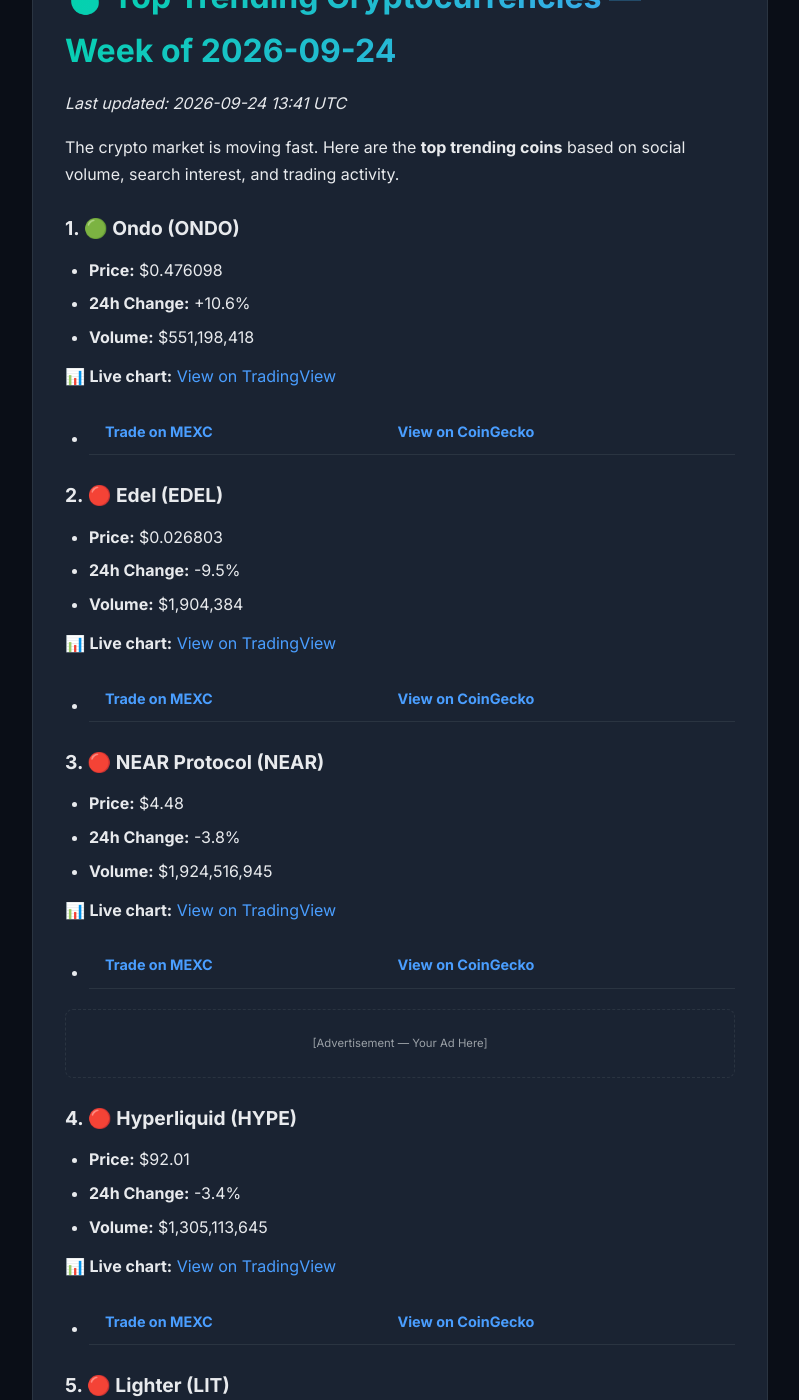
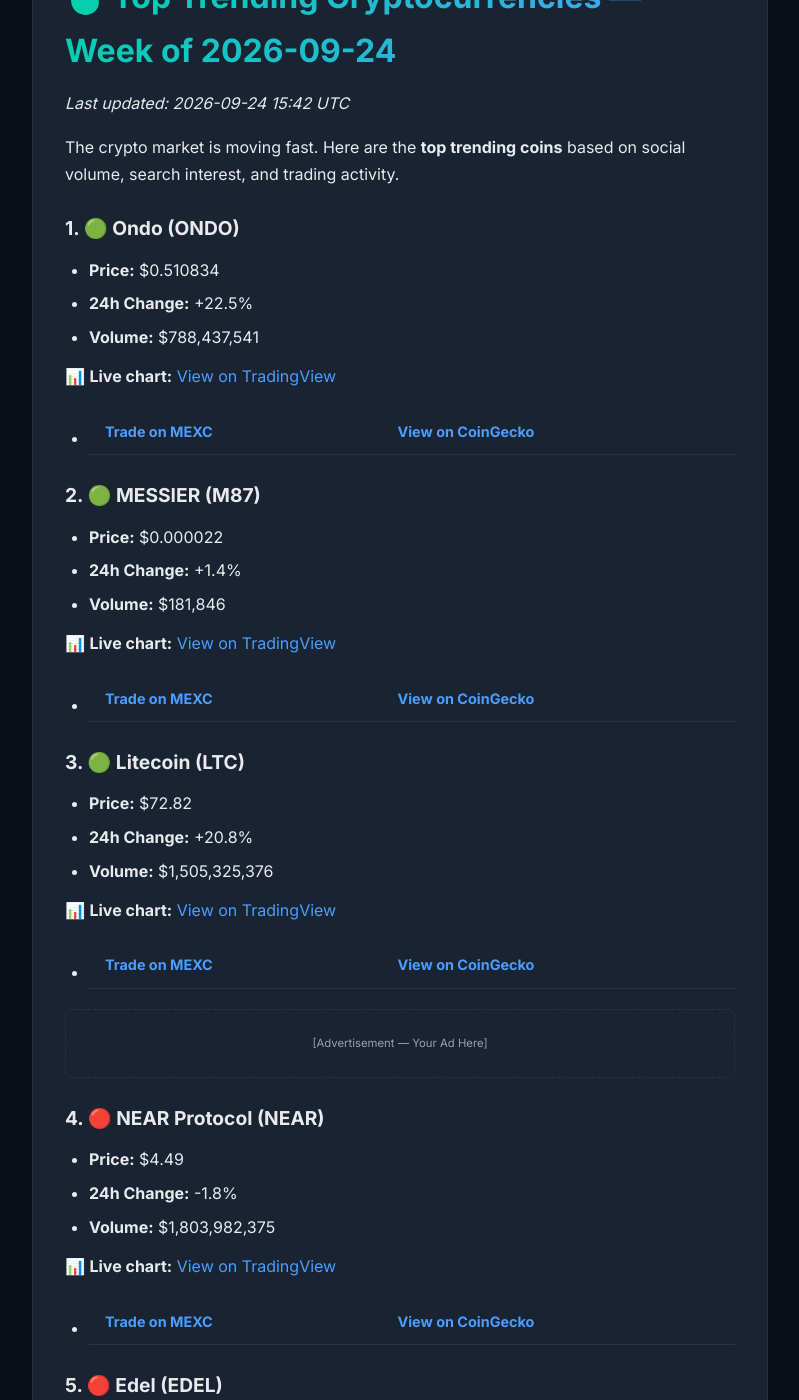
Before and after one commit to alexcipher-CRE/crypto-insights, a Jekyll site: the page built from _posts/2026-09-24-trending-coins.md, in a window 1280 px wide and 1400 px high, scrolled down 522 px. Shown: the whole window, without its empty margins (240-1039 px from the left). Built offline with Jekyll 4.4.1, drawn with Linux system fonts in a browser that asks for light colours; some of the changed text lies outside the part shown.

Commit message:
🚀 Auto-update: 25 posts

```diff
--- a/_posts/2026-09-24-trending-coins.md
+++ b/_posts/2026-09-24-trending-coins.md
@@ -6,64 +6,64 @@ tags: [crypto, trending, analysis]
 
 # 🔥 Top Trending Cryptocurrencies — Week of 2026-09-24
 
-*Last updated: 2026-09-24 13:41 UTC*
+*Last updated: 2026-09-24 15:42 UTC*
 
 The crypto market is moving fast. Here are the **top trending coins** based on social volume, search interest, and trading activity.
 
 ### 1. 🟢 Ondo (ONDO)
 
-- **Price:** $0.476098
-- **24h Change:** +10.6%
-- **Volume:** $551,198,418
+- **Price:** $0.510834
+- **24h Change:** +22.5%
+- **Volume:** $788,437,541
 
 📊 **Live chart:** [View on TradingView](https://www.tradingview.com/chart/?symbol=BINANCE:ONDOUSDT)
 
 - **[Trade on MEXC](https://www.mexc.com/trade/ONDO_USDT?ref=YOUR_REF_ID)** | **[View on CoinGecko](https://www.coingecko.com/en/coins/ondo)**
 
-### 2. 🔴 Edel (EDEL)
+### 2. 🟢 MESSIER (M87)
 
-- **Price:** $0.026803
-- **24h Change:** -9.5%
-- **Volume:** $1,904,384
+- **Price:** $0.000022
+- **24h Change:** +1.4%
+- **Volume:** $181,846
 
-📊 **Live chart:** [View on TradingView](https://www.tradingview.com/chart/?symbol=BINANCE:EDELUSDT)
+📊 **Live chart:** [View on TradingView](https://www.tradingview.com/chart/?symbol=BINANCE:M87USDT)
 
-- **[Trade on MEXC](https://www.mexc.com/trade/EDEL_USDT?ref=YOUR_REF_ID)** | **[View on CoinGecko](https://www.coingecko.com/en/coins/edel)**
+- **[Trade on MEXC](https://www.mexc.com/trade/M87_USDT?ref=YOUR_REF_ID)** | **[View on CoinGecko](https://www.coingecko.com/en/coins/messier)**
 
-### 3. 🔴 NEAR Protocol (NEAR)
+### 3. 🟢 Litecoin (LTC)
 
-- **Price:** $4.48
-- **24h Change:** -3.8%
-- **Volume:** $1,924,516,945
+- **Price:** $72.82
+- **24h Change:** +20.8%
+- **Volume:** $1,505,325,376
 
-📊 **Live chart:** [View on TradingView](https://www.tradingview.com/chart/?symbol=BINANCE:NEARUSDT)
+📊 **Live chart:** [View on TradingView](https://www.tradingview.com/chart/?symbol=BINANCE:LTCUSDT)
 
-- **[Trade on MEXC](https://www.mexc.com/trade/NEAR_USDT?ref=YOUR_REF_ID)** | **[View on CoinGecko](https://www.coingecko.com/en/coins/near-protocol)**
+- **[Trade on MEXC](https://www.mexc.com/trade/LTC_USDT?ref=YOUR_REF_ID)** | **[View on CoinGecko](https://www.coingecko.com/en/coins/litecoin)**
 
 <!-- Ad Slot: Mid-Content Leaderboard -->
 <div class="ad-slot ad-leaderboard">
   <small>[Advertisement — Your Ad Here]</small>
 </div>
 
-### 4. 🔴 Hyperliquid (HYPE)
+### 4. 🔴 NEAR Protocol (NEAR)
 
-- **Price:** $92.01
-- **24h Change:** -3.4%
-- **Volume:** $1,305,113,645
+- **Price:** $4.49
+- **24h Change:** -1.8%
+- **Volume:** $1,803,982,375
 
-📊 **Live chart:** [View on TradingView](https://www.tradingview.com/chart/?symbol=BINANCE:HYPEUSDT)
+📊 **Live chart:** [View on TradingView](https://www.tradingview.com/chart/?symbol=BINANCE:NEARUSDT)
 
-- **[Trade on MEXC](https://www.mexc.com/trade/HYPE_USDT?ref=YOUR_REF_ID)** | **[View on CoinGecko](https://www.coingecko.com/en/coins/hyperliquid)**
+- **[Trade on MEXC](https://www.mexc.com/trade/NEAR_USDT?ref=YOUR_REF_ID)** | **[View on CoinGecko](https://www.coingecko.com/en/coins/near-protocol)**
 
-### 5. 🔴 Lighter (LIT)
+### 5. 🔴 Edel (EDEL)
 
-- **Price:** $5.18
-- **24h Change:** -0.9%
-- **Volume:** $153,262,826
+- **Price:** $0.026912
+- **24h Change:** -7.6%
+- **Volume:** $1,684,966
 
-📊 **Live chart:** [View on TradingView](https://www.tradingview.com/chart/?symbol=BINANCE:LITUSDT)
+📊 **Live chart:** [View on TradingView](https://www.tradingview.com/chart/?symbol=BINANCE:EDELUSDT)
 
-- **[Trade on MEXC](https://www.mexc.com/trade/LIT_USDT?ref=YOUR_REF_ID)** | **[View on CoinGecko](https://www.coingecko.com/en/coins/lighter)**
+- **[Trade on MEXC](https://www.mexc.com/trade/EDEL_USDT?ref=YOUR_REF_ID)** | **[View on CoinGecko](https://www.coingecko.com/en/coins/edel)**
 
 ## 💡 How to Buy These Coins
 
```
Also changed, not shown: _posts/2026-09-24-defi-yields.md (+13 -13 lines), _posts/2026-09-24-how-to-buy-ondo.md (+8 -8 lines), _posts/2026-09-24-market-movers.md (+7 -6 lines), _posts/index.md (+1 -1 lines), api/v1/market.json (+106 -106 lines).
